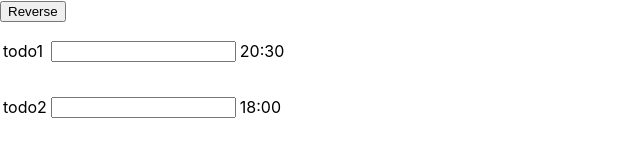
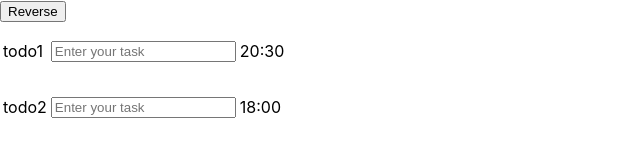
Before and after one commit to ShyamJoshee/https---github.com-ShyamJoshee-To-do-List-Reverse-, a React (Create React App) app: page / in a window 1280 px wide. Shown: the top 168 px of the page, without its empty margins (0-640 px from the left). Built offline with nearby package versions, Linux system fonts and the light colour scheme.

Commit message:
second commit

```diff
--- a/src/App.js
+++ b/src/App.js
@@ -1,47 +1,50 @@
 import React, { useState } from 'react'
 import './App.css';
 
-function ToDo(props) {
-  const {obj, todoValue, setTodoValue} = props;
-  return (<tr>
+function ToDo({ todoId, createdAt }) {
+  return (
+    <tr>
       <td>
-      <p>{obj.id}</p>
+        <p>{todoId}</p>
       </td>
       <td>
-      <input value={todoValue} onChange={(event) => setTodoValue(event.target.value)}/>
+        <input placeholder="Enter your task" />
       </td>
       <td>
-      <p>{obj.createdAt}</p>
+        <p>{createdAt}</p>
       </td>
-  </tr>)
+    </tr>
+  );
 }
 
 function App() {
-  const [todoValue1, setTodoValue1] = useState('');
-  const [todoValue2, setTodoValue2] = useState('');
-  const [todos, setTodos] = useState([{
+  const [todos, setTodos] = useState([
+    {
       id: 'todo1',
       createdAt: '20:30',
-  }, {
+    },
+    {
       id: 'todo2',
       createdAt: '18:00',
-  }
+    },
   ]);
 
-  const [reverse, setReverse] = useState(true);
+  const reverseOrder = () => {
+    setTodos([...todos].reverse());
+  };
 
   return (
     <div id="main">
-      <button onClick={() => setReverse(!reverse)}>Reverse</button>
+      <button onClick={reverseOrder}>Reverse</button>
       <table>
         <tbody>
-          {reverse ?  <ToDo obj={todos[0]} todoValue={todoValue1} setTodoValue={setTodoValue1}/> : <ToDo obj={todos[1]} todoValue={todoValue2} setTodoValue={setTodoValue2}/>}
-          {reverse ? <ToDo obj={todos[1]} todoValue={todoValue2} setTodoValue={setTodoValue2}/> : <ToDo obj={todos[0]} todoValue={todoValue1} setTodoValue={setTodoValue1}/>}
+          {todos.map((todo) => (
+            <ToDo key={todo.id} todoId={todo.id} createdAt={todo.createdAt} />
+          ))}
         </tbody>
       </table>
     </div>
-  )
+  );
 }
 
-
 export default App;
```
Lines whose indentation alone changed are shown as unchanged.
